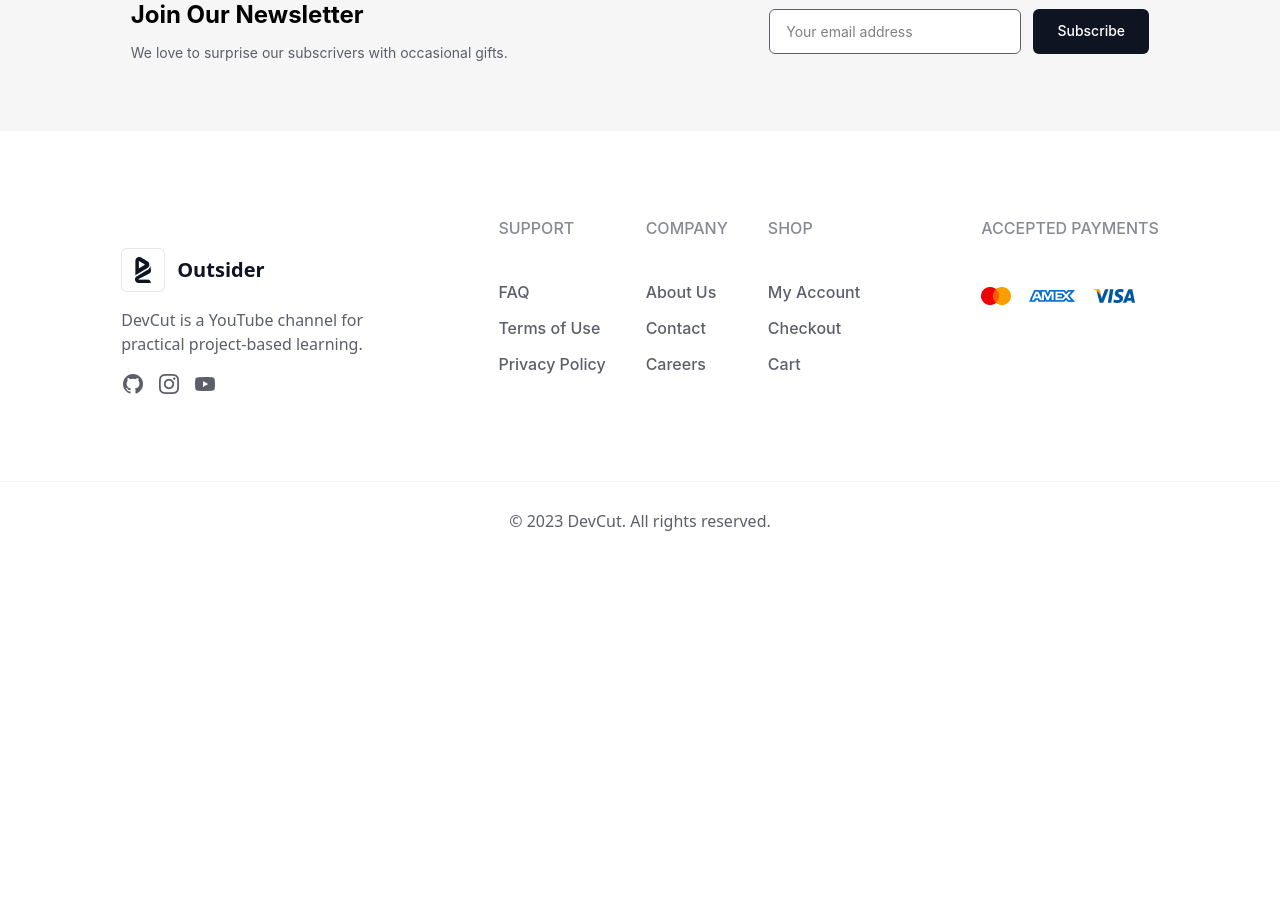
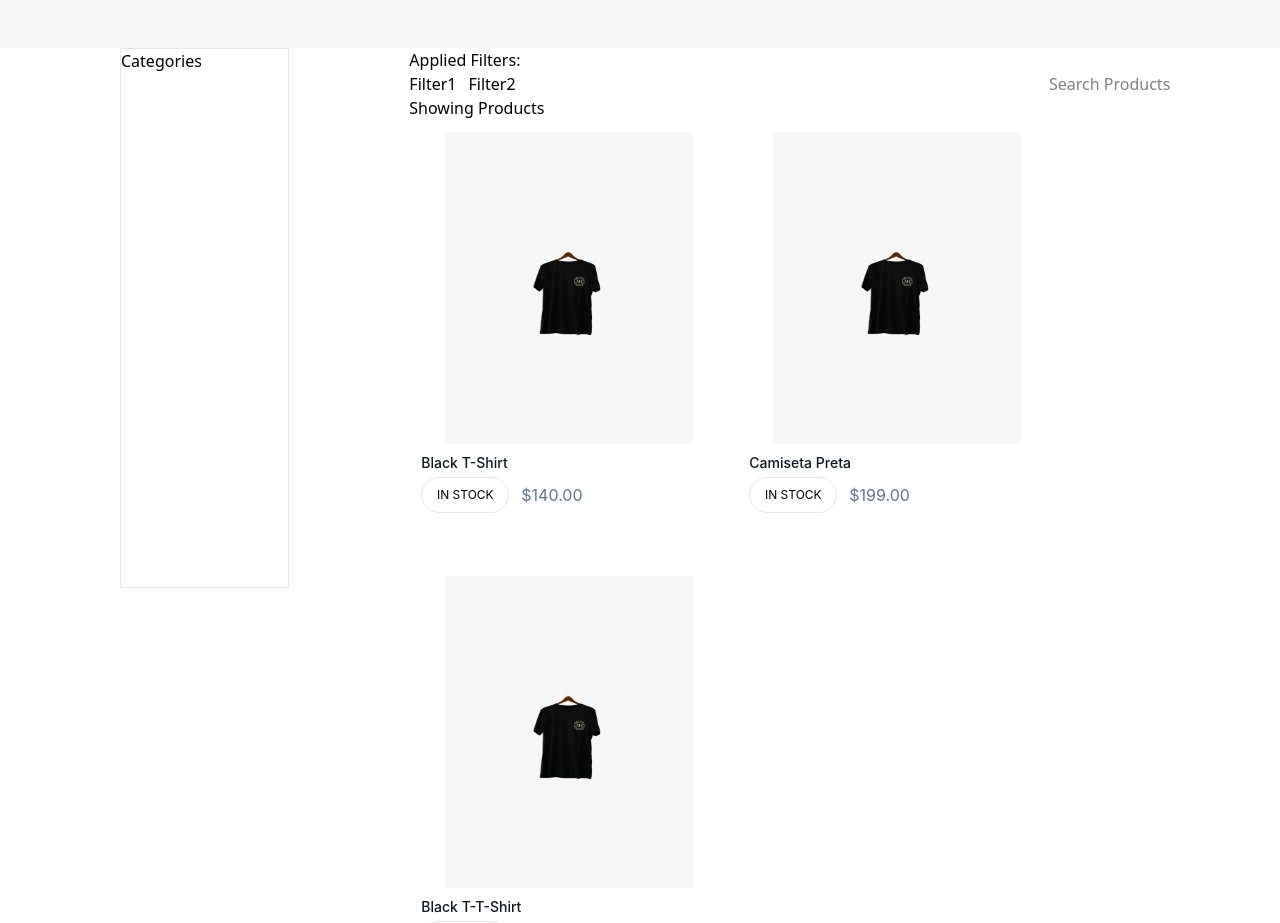
Before and after one commit to gui-fagundes/aws_react_dez24_d03, a React (Vite) app: page /products in a window 1280 px wide. Shown: the part 240-1163 px from the top of the page. Before the commit the page ends 800 px from the top, so only its background shows below. Built offline with nearby package versions, Linux system fonts and the light colour scheme; no server answers; data requests are answered from the project's data file.

Commit message:
feat: add product listing logic

```diff
--- a/db.json
+++ b/db.json
@@ -3,15 +3,42 @@
     {
       "id": 1,
       "title": "Black T-Shirt",
-      "description":"",
-      "imagesUrl": [],
+      "description":"Black T-Shirt",
+      "imagesUrl": ["/src/assets/black-shirt.png"],
       "price": 140,
       "inStock": true,
-      "colors": [],
-      "sizes": [],
+      "colors": ["black", "gray"],
+      "sizes": ["S", "M", "X", "XL"],
       "tag": "shirt",
       "category": "shirt"
-    }
+    },
+
+      {
+        "id":2,
+        "title": "Camiseta Preta",
+        "description": "A melhor camisa preta das camisas pretas",
+        "imagesUrl": ["/src/assets/black-shirt.png"],
+        "price": 199,
+        "inStock": true,
+        "colors": ["black", "yellow"],
+        "sizes": ["S", "M", "X"],
+        "tag":"shirt",
+        "category":"shirt"
+
+      },
+      {
+        "id": 3,
+        "title": "Black T-T-Shirt",
+        "description":"Black T-Shirt",
+        "imagesUrl": ["/src/assets/black-shirt.png"],
+        "price": 250,
+        "inStock": false,
+        "colors": ["black", "gray"],
+        "sizes": ["S", "M", "X", "XL"],
+        "tag": "shirt",
+        "category": "shirt"
+      }
+
   ],
   "NewsLetter": [
     {
--- /dev/null
+++ b/src/Pages/Page404.tsx
@@ -0,0 +1,11 @@
+import React from 'react'
+
+const Page404 = () => {
+  return (
+    <div>
+
+    </div>
+  )
+}
+
+export default Page404
--- a/src/Pages/ProductList.tsx
+++ b/src/Pages/ProductList.tsx
@@ -1,6 +1,7 @@
-import React, { useEffect, useState } from "react";
+import { useEffect, useState } from "react";
+import api from "../services/api";
+import BreadCrumbs from "../components/BreadCrumbs";
 import Card from "../components/Card";
-import api from "../services/api";
 
 const ProductList = () => {
   type productsProps = {
@@ -12,12 +13,10 @@ const ProductList = () => {
     colors: string[];
     sizes: string[];
     tag: string;
-    category:string;
+    category: string;
   };
 
   const [products, setProducts] = useState<productsProps[]>([]);
-  const [inputValue, setInputValue] = useState("");
-  const [checkedValue, setCheckedValue] = useState("");
 
   useEffect(() => {
     const fetchProducts = async () => {
@@ -31,45 +30,44 @@ const ProductList = () => {
     fetchProducts();
   }, []);
 
-  const handleInput = (e: React.ChangeEvent<HTMLInputElement>) => {
-    setInputValue(e.target.value);
-  };
+  return (
+    <div className="flex flex-col">
+      <BreadCrumbs currentPage="Products" />
+      <div className="flex flex-row max-w-screen">
+        <div className="flex flex-col h-135 border-1 w-62 border-bl-100 mx-30">
+          <h1>Categories</h1>
+        </div>
+        <div className="flex flex-col w-full">
+          <h1>Applied Filters: </h1>
+          <div className="flex flex-row justify-between w-full">
+            <div className="flex gap-3">
+              <h1>Filter1</h1>
+              <h1>Filter2</h1>
+            </div>
+            <div>
+              <input type="text" placeholder="Search Products" />
+            </div>
+          </div>
+          <div>Showing Products</div>
 
-  const handleChecked = (e: React.ChangeEvent<HTMLInputElement>) => {
-    setCheckedValue(e.target.checked ? e.target.id : "");
-  };
-
-  <div className="p-8 flex flex-wrap justify-start gap-y-10 gap-x-5 md:mb-5">
-    {products.length > 0 ? (
-      products
-        .filter(
-          (product: productsProps) =>
-            product.title
-              .toLowerCase()
-              .includes(inputValue.trim().toLowerCase()) &&
-            product.category.includes(
-              checkedValue === "all" ? "" : checkedValue
-            )
-        )
-        .map((product: productsProps) => {
-          const price = parseFloat(product.price);
-
-          return (
-            <Card
-              key={product.id}
-              id={product.id}
-              className="w-45"
+          <div className="flex flex-row justify-start gap-2 flex-wrap">
+          {products.map((product) =>  {
+            return(
+              <Card
               productImage={product.imagesUrl[0]}
               title={product.title}
-              price={price.toFixed(2)}
+              price={product.price}
               category={product.category}
-            />
-          );
-        })
-    ) : (
-      <p>Loading products...</p>
-    )}
-  </div>;
+              className={""}
+              id={product.id}
+              inStock={product.inStock}
+              />)
+            })}
+            </div>
+        </div>
+      </div>
+    </div>
+  );
 };
 
 export default ProductList;
--- a/src/Routes.tsx
+++ b/src/Routes.tsx
@@ -1,7 +1,6 @@
 import { Routes, Route } from "react-router-dom";
 import Home from "./Pages/Home";
 import Login from "./Pages/Login";
-import Products from "./Pages/Products";
 import ProductDetail from "./Pages/ProductDetail";
 import Register from "./Pages/Register";
 import PasswordReset from "./Pages/PasswordReset";
@@ -10,13 +9,14 @@ import SucessfullOrder from "./Pages/SucessfullOrder";
 import Checkout from "./Pages/Checkout";
 import Cart from "./Pages/Cart";
 import Page403 from "./Pages/Page403";
+import ProductList from "./Pages/ProductList";
 
 export const Routers = () => {
   return (
     <Routes>
       <Route path="/" element={<Home />} />
       <Route path="/login" element={<Login />} />
-      <Route path="/products" element={<Products />} />
+      <Route path="/products" element={<ProductList />} />
       <Route path="/products/detail" element={<ProductDetail />} />
       <Route path="/register" element={<Register />} />
       <Route path="/recover" element={<PasswordReset />} />
```
